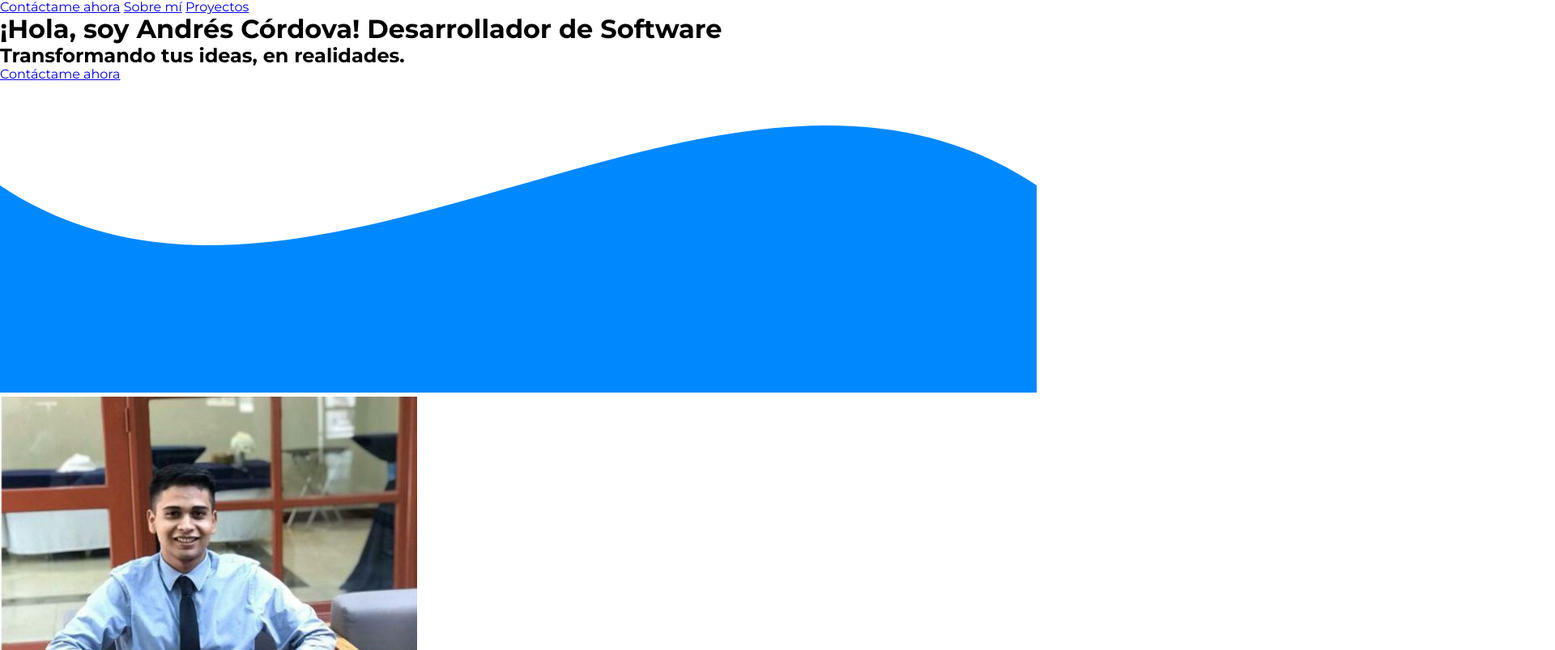
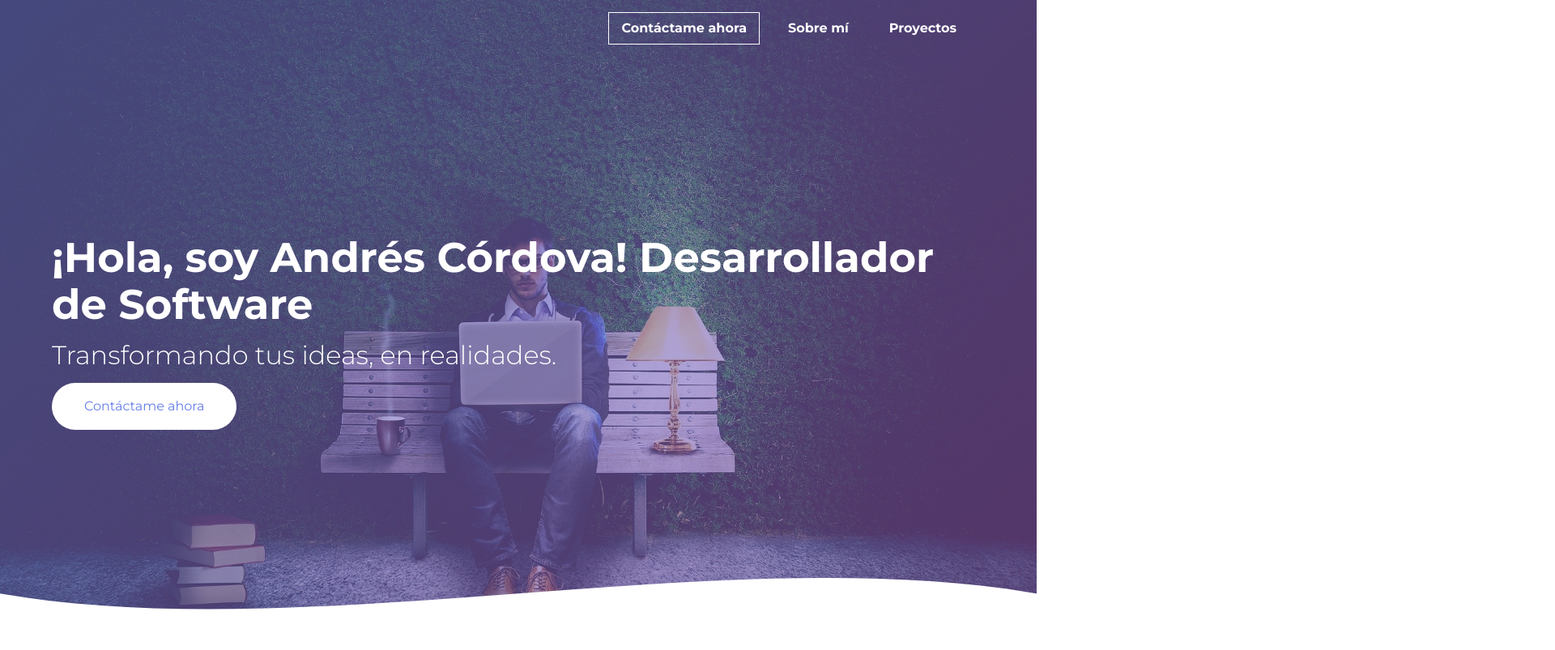
Before and after one commit to ing-cordova/maquetacionweb, a plain HTML site: page Protafolio-Profesional/code/index.html in a window 1280 px wide. Shown: the top 803 px of the page at 81% size, 1920 px wide, since content can reach past the window. Drawn offline with Linux system fonts and the light colour scheme.

Commit message:
Header is ready...

```diff
--- a/Protafolio-Profesional/code/index.html
+++ b/Protafolio-Profesional/code/index.html
@@ -26,7 +26,7 @@
                 </div>
             </section>
         </div>
-        <div class="hero__wave" style="overflow: hidden;" ><svg viewBox="0 0 500 150" preserveAspectRatio="none" style="height: 100%; width: 100%;"><path d="M0.00,49.98 C149.99,150.00 349.20,-49.98 500.00,49.98 L500.00,150.00 L0.00,150.00 Z" style="stroke: none; fill: #08f;"></path></svg></div>
+        <div class="hero__wave" style="overflow: hidden;" ><svg viewBox="0 0 500 150" preserveAspectRatio="none" style="height: 100%; width: 100%;"><path d="M0.00,49.98 C149.99,150.00 349.20,-49.98 500.00,49.98 L500.00,150.00 L0.00,150.00 Z" style="stroke: none; fill: #fff;"></path></svg></div>
     </header>
 
     <!-- This is the main section of the page, wich will be all the main content, presentation, etc -->
--- a/Protafolio-Profesional/codecss/style.css
+++ b/Protafolio-Profesional/codecss/style.css
@@ -1,5 +1,108 @@
 @import url('https://fonts.googleapis.com/css2?family=Montserrat:wght@300;400;700&display=swap');
+
+:root{
+    --background: linear-gradient(135deg, #667eea7e 0%, #764ba298 100%);
+    --color-primary: #667eea;
+    --color-secondary: #764ba2;
+    --boton-padding: 20px 40px;
+}
 
 body{
     font-family: 'Montserrat', sans-serif;
 }
+
+.container{
+    width: 90%;
+    margin: 0 auto;
+    overflow: hidden;
+    padding: 80px 0;
+    max-width: 1200px;
+}
+
+.subtitle{
+    color: var(--color-primary);
+    font-size: 2.5rem;
+    margin-bottom: 35px;
+}
+
+.hero{
+    height: 100vh;
+    background-image: var(--background), url('../images/hero.jpg');
+    background-repeat: no-repeat;
+    background-size: cover;
+    background-attachment: fixed;
+    background-position: center;
+    position: relative;
+}
+
+.hero .container{
+    padding: 0;
+}
+
+.nav{
+    display: flex;
+    justify-content: flex-end;
+    height: 70px;
+    align-items: center;
+    font-weight: 700;
+}
+
+.nav--footer{
+    font-weight: 300;
+    justify-content: flex-start;
+}
+
+.nav__items{
+    color: #fff;
+    text-decoration: none;
+    margin-right: 20px;
+    padding: 10px 15px;
+    font-weight: inherit;
+}
+
+.nav__items--cta{
+    border: 1px solid #fff;
+}
+
+.nav__items--footer{
+    padding: 10px;
+}
+
+.hero__container{
+    display: flex;
+    height: calc(100vh - 70px);
+    align-items: center;
+    color: #fff;
+}
+
+.hero__texts{
+    width: 100%;
+    margin-bottom: 50px;
+}
+
+.hero__title{
+    font-size: 3.2rem;
+}
+
+.hero__subtitles{
+    font-size: 2rem;
+    font-weight: 300;
+    margin: 15px 0;
+}
+
+.hero__cta{
+    display: inline-block;
+    background: #fff;
+    padding: var(--boton-padding);
+    color: var(--color-primary);
+    text-decoration: none;
+    border-radius: 40px;
+}
+
+.hero__wave{
+    position: absolute;
+    bottom: 0;
+    left: 0;
+    width: 100%;
+    height: 100px;
+}
```
Also changed, not shown: Protafolio-Profesional/images/hero.jpg (added).
